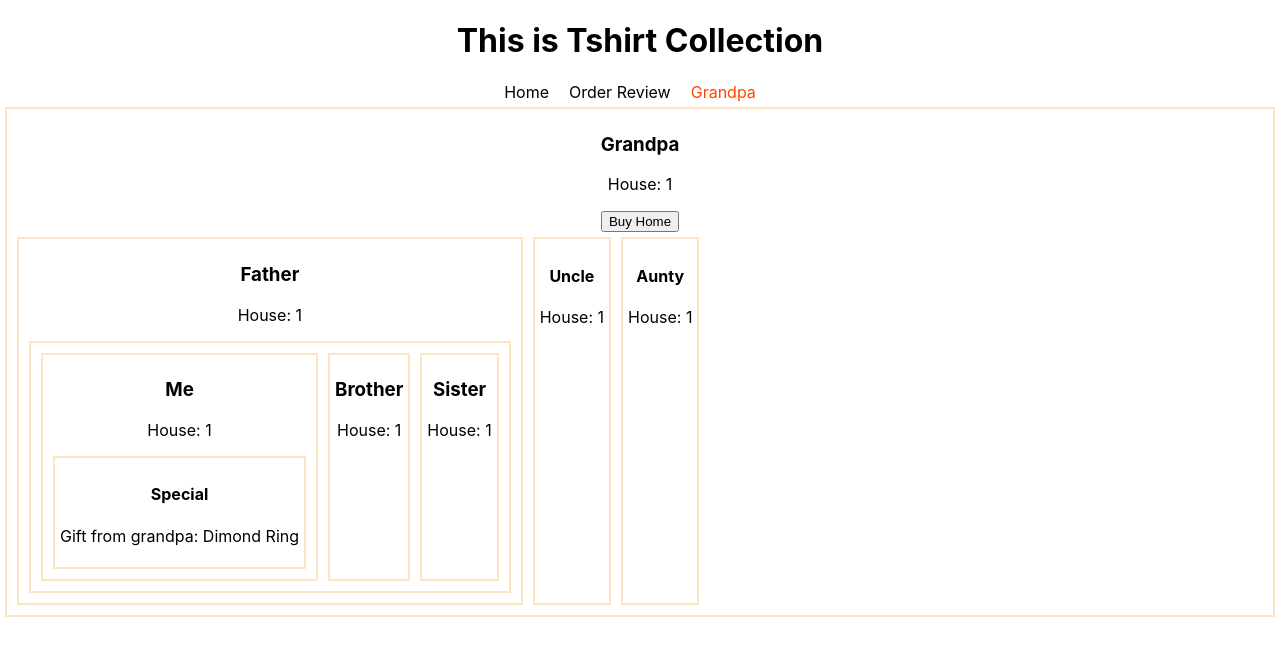
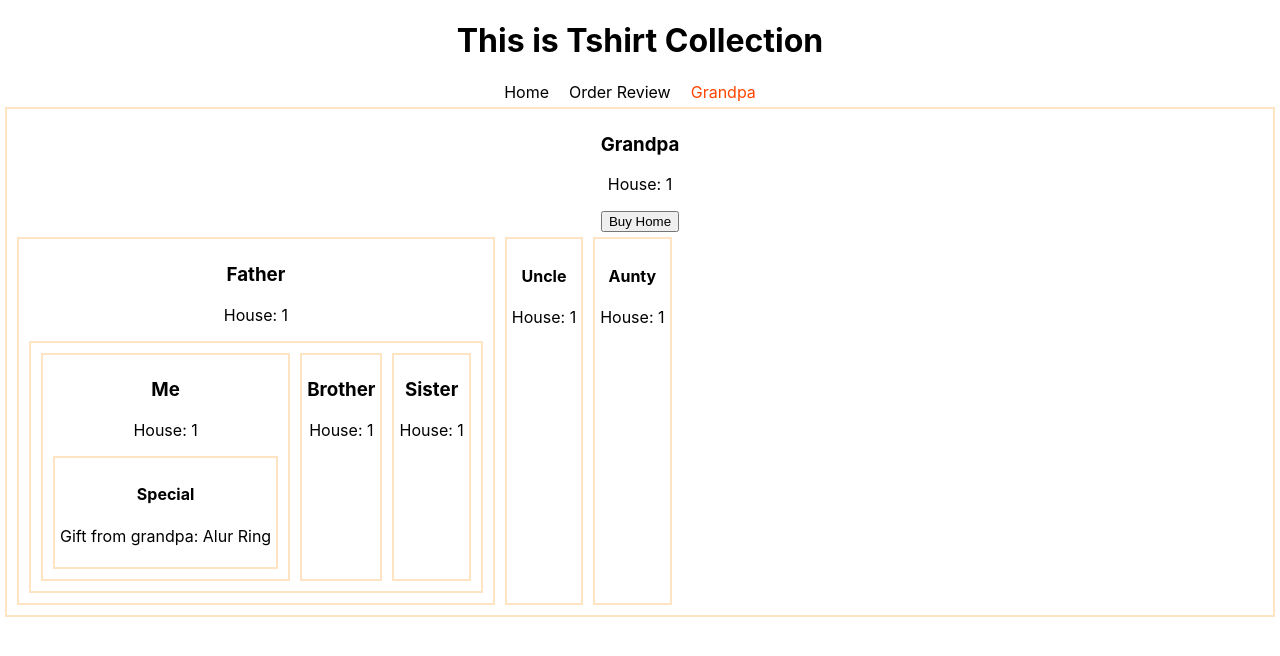
Before and after one commit to juniorovi/Tshirt, a React (Create React App) app: page /grandpa in a window 1280 px wide. Shown: the top 656 px of the page. Built offline with nearby package versions, Linux system fonts and the light colour scheme.

Commit message:
createContext() API to avoid Prop drilling

```diff
--- a/src/components/Grandpa/Grandpa.js
+++ b/src/components/Grandpa/Grandpa.js
@@ -1,27 +1,32 @@
-import React, { useState } from 'react';
+import React, { createContext, useState } from 'react';
 import Aunty from '../Aunty/Aunty';
 import Father from '../Father/Father'
 import Uncle from '../Uncle/Uncle';
 import './Grandpa.css'
 
+// export const RingContext = createContext('Dimond Ring');
+export const RingContext = createContext();
+
 const Grandpa = () => {
     const [house, setHouse] = useState(1);
     const gift = 'Dimond Ring'
-    const handleBuyHouse = ()=>{
+    const handleBuyHouse = () => {
         const newHouse = house + 1;
         setHouse(newHouse);
     }
     return (
+        <RingContext.Provider value='Alur Ring'>
             <div className='grandpa'>
                 <h3>Grandpa</h3>
                 <p>House: {house}</p>
-            <button onClick={()=> handleBuyHouse()}>Buy Home</button>
+                <button onClick={() => handleBuyHouse()}>Buy Home</button>
                 <section style={{ display: 'flex' }}>
                     <Father house={house} gift={gift}></Father>
                     <Uncle house={house}></Uncle>
                     <Aunty house={house}></Aunty>
                 </section>
             </div>
+        </RingContext.Provider>
     );
 };
 
--- a/src/components/Special/Special.js
+++ b/src/components/Special/Special.js
@@ -1,10 +1,13 @@
-import React from 'react';
+import React, { useContext } from 'react';
+import { RingContext } from '../Grandpa/Grandpa';
 
 const Special = ({gift}) => {
+    const ring = useContext(RingContext)
     return (
         <div>
             <h4>Special</h4>
-            <p>Gift from grandpa: {gift}</p>
+            {/* <p>Gift from grandpa: {gift}</p> */}
+            <p>Gift from grandpa: {ring}</p>
         </div>
     );
 };
```
Lines whose indentation alone changed are shown as unchanged.
